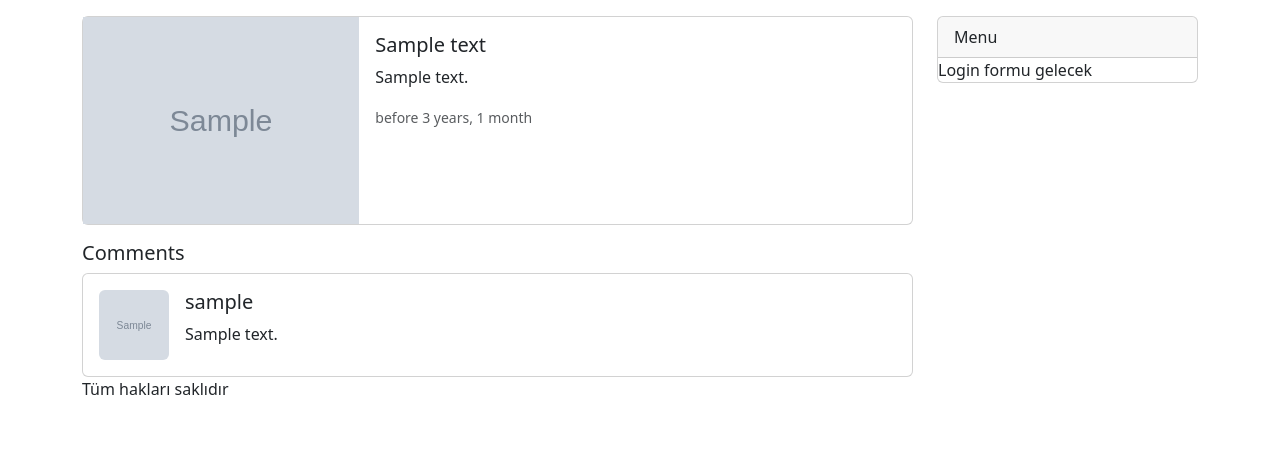
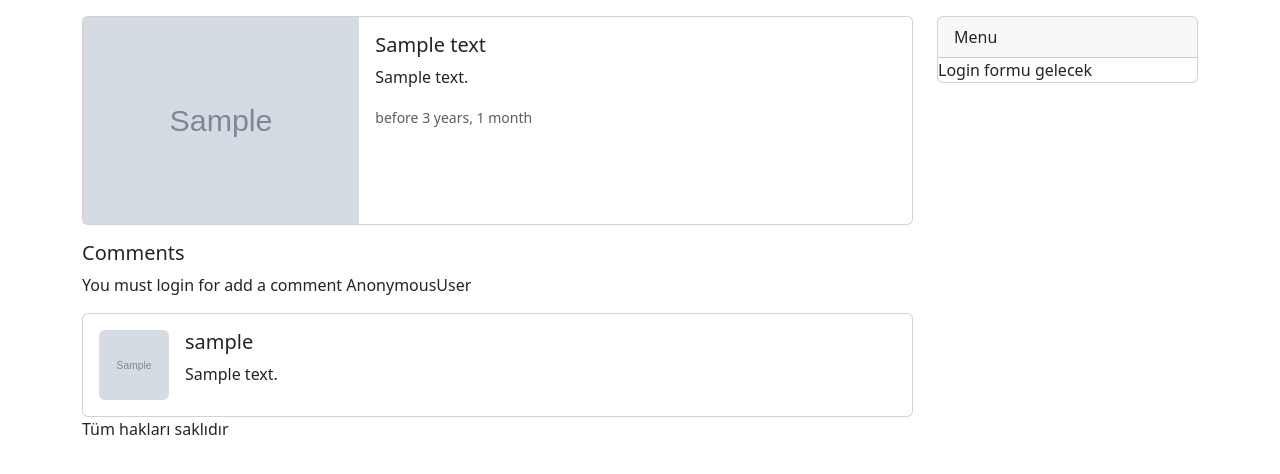
Before and after one commit to atak-05/gizyBlog, a Django app: a page that uses blog/templates/pages/detail.html in a window 1280 px wide. Shown: the part 56-530 px from the top of the page. Run offline with Django 4.2, Linux system fonts and the light colour scheme; tables that the repository leaves empty hold one stand-in row (values such as "Sample post"); grey boxes marked "Sample" are stand-in pictures; some libraries are stand-ins or nearby versions.

Commit message:
created addComment method

```diff
--- a/blog/forms/__init__.py
+++ b/blog/forms/__init__.py
@@ -1,3 +1,4 @@
 from .contact import contactForm
 from .textAdd import textAddForm
 from .textUpdate import textUpdateForm
+from .commentAdd import commentAddForm
--- /dev/null
+++ b/blog/forms/commentAdd.py
@@ -0,0 +1,7 @@
+from django import forms
+from blog.models import commentModel
+
+class commentAddForm(forms.ModelForm):
+    class Meta:
+        model = commentModel
+        fields = ('comment',)
--- a/blog/templates/pages/detail.html
+++ b/blog/templates/pages/detail.html
@@ -1,7 +1,7 @@
 {% extends 'base.html' %}
 {% block title %} {{text.title}} {% endblock %}
 {% load static %}
-
+{% load crispy_forms_tags %}
 {% block content%}
   <div class="card mb-3">
     <div class="row g-0">
@@ -36,6 +36,17 @@
   </div>
   <div>
     <h5 class = "mt-2">Comments</h5>
+    {% if request.user.is_authenticated %}
+      <form method="POST" >
+        {% csrf_token %}
+        {{addComment|crispy}}
+        <input type="submit" value = "Comment"  class = "btn btn-primary  mt-2 mb-3"/>
+      </form>
+    {% else %}
+      <p>You must login for add a comment  {{request.user}} </p>
+    {% endif%}
+
+
     {%for comment in comments %}
       <div class="card mt-1">
         <div class="card-body" style = "display:flex;flex-direction: row;">
--- a/blog/views/detail.py
+++ b/blog/views/detail.py
@@ -1,11 +1,24 @@
 from django.shortcuts import render, get_object_or_404
 from blog.models import textModel
-
+from blog.forms import commentAddForm
 def detail(request,slug):
     text = get_object_or_404(textModel, slug=slug)
     print(text)
     comments = text.commentS.all()
+
+    if request.method == 'POST':
+        addComment = commentAddForm(data=request.POST)
+        if addComment.is_valid():
+            comment = addComment.save(commit=False)
+            comment.author =request.user
+            comment.text = text
+            comment.save()
+
+    addComment = commentAddForm()
+
+
     return render(request,'pages/detail.html', context={
         'text': text,
-        'comments': comments
+        'comments': comments,
+        'addComment': addComment,
     })
```
